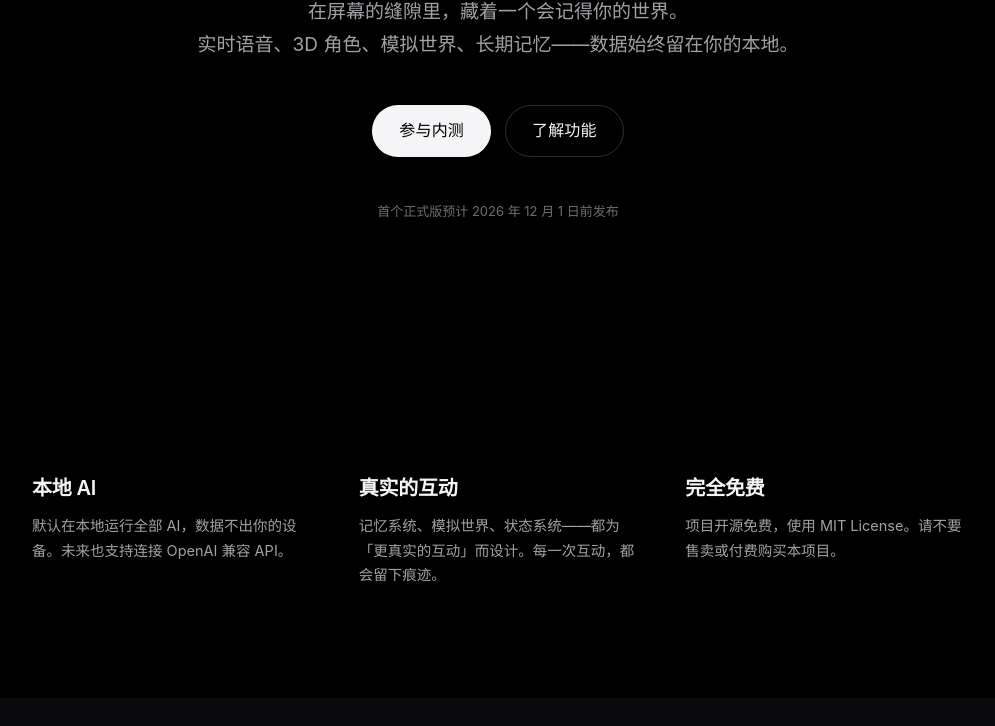
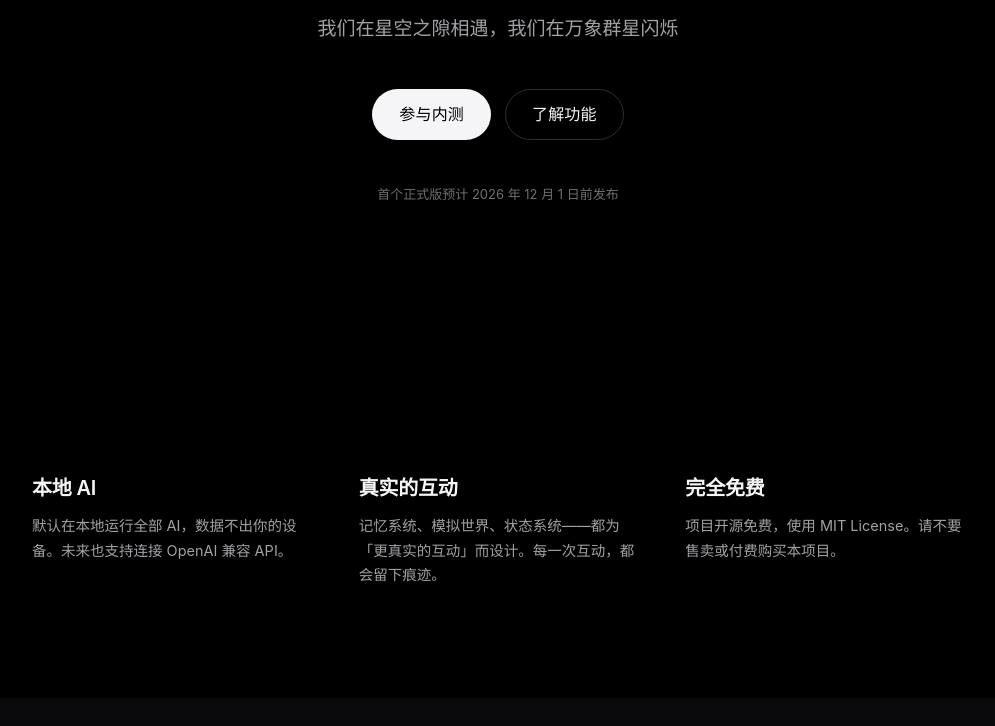
Before and after one commit to XiJian-Development-Group/XiJian, a plain HTML site: page website/index.html in a window 1280 px wide. Shown: the part 374-1100 px from the top of the page, without its empty margins (142-1137 px from the left). Drawn offline with Linux system fonts and the light colour scheme.

Commit message:
feat: 官网标语更新 + 图标小人细节优化
- Hero 标语改为「我们在星空之隙相遇，我们在万象群星闪烁」
- assets/icon.svg 小人增加细节：刘海与侧发、眼睛、微笑、衣领/衣摆、袖口、手部、鞋

```diff
--- a/website/index.html
+++ b/website/index.html
@@ -42,8 +42,7 @@
 <section class="hero" id="top">
   <p class="hero-eyebrow">二次元 AI 聊天 · 开发中</p>
   <h1 class="hero-title">隙间</h1>
-  <p class="hero-sub">在屏幕的缝隙里，藏着一个会记得你的世界。<br>
-  实时语音、3D 角色、模拟世界、长期记忆——数据始终留在你的本地。</p>
+  <p class="hero-sub">我们在星空之隙相遇，我们在万象群星闪烁</p>
   <div class="hero-actions">
     <a href="#join" class="btn btn-primary">参与内测</a>
     <a href="#features" class="btn btn-secondary">了解功能</a>
```
Also changed, not shown: assets/icon.svg (added).
